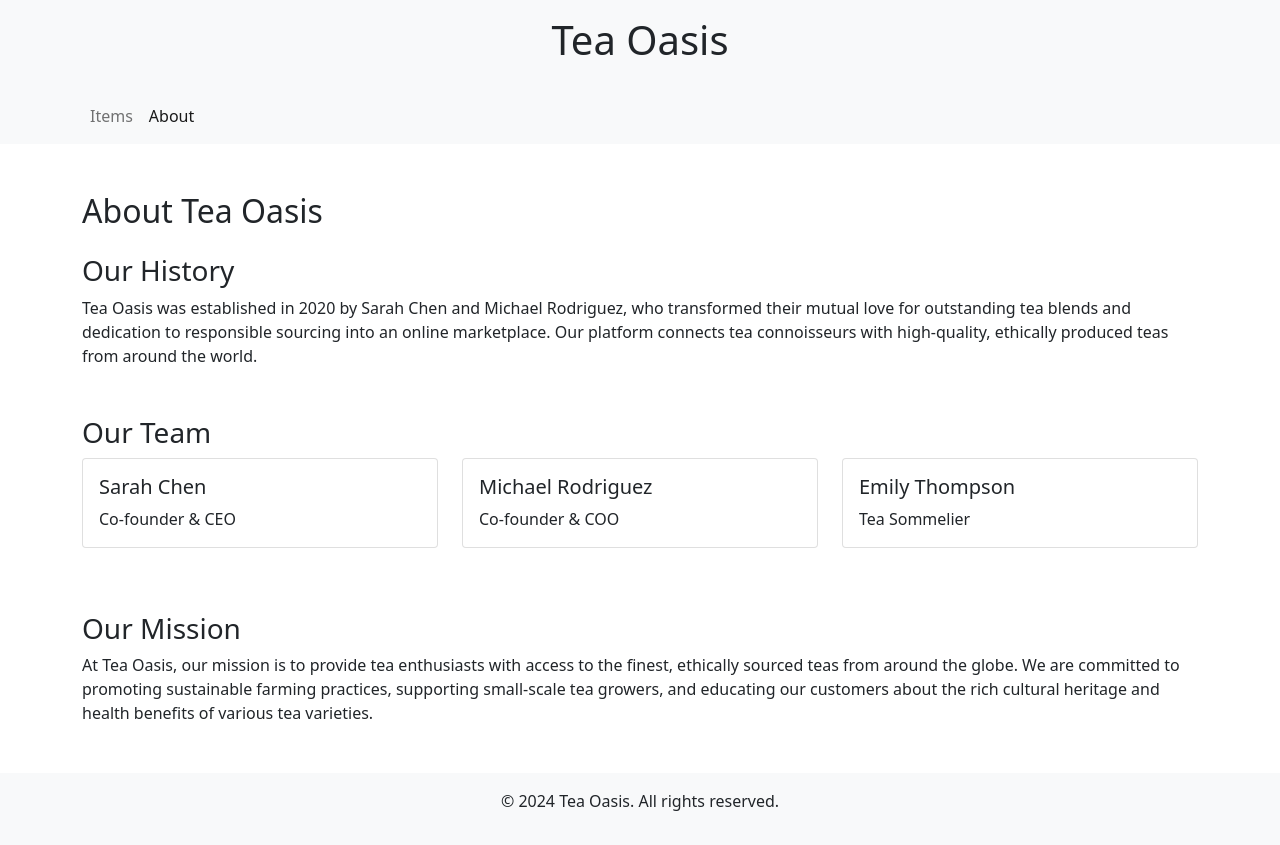
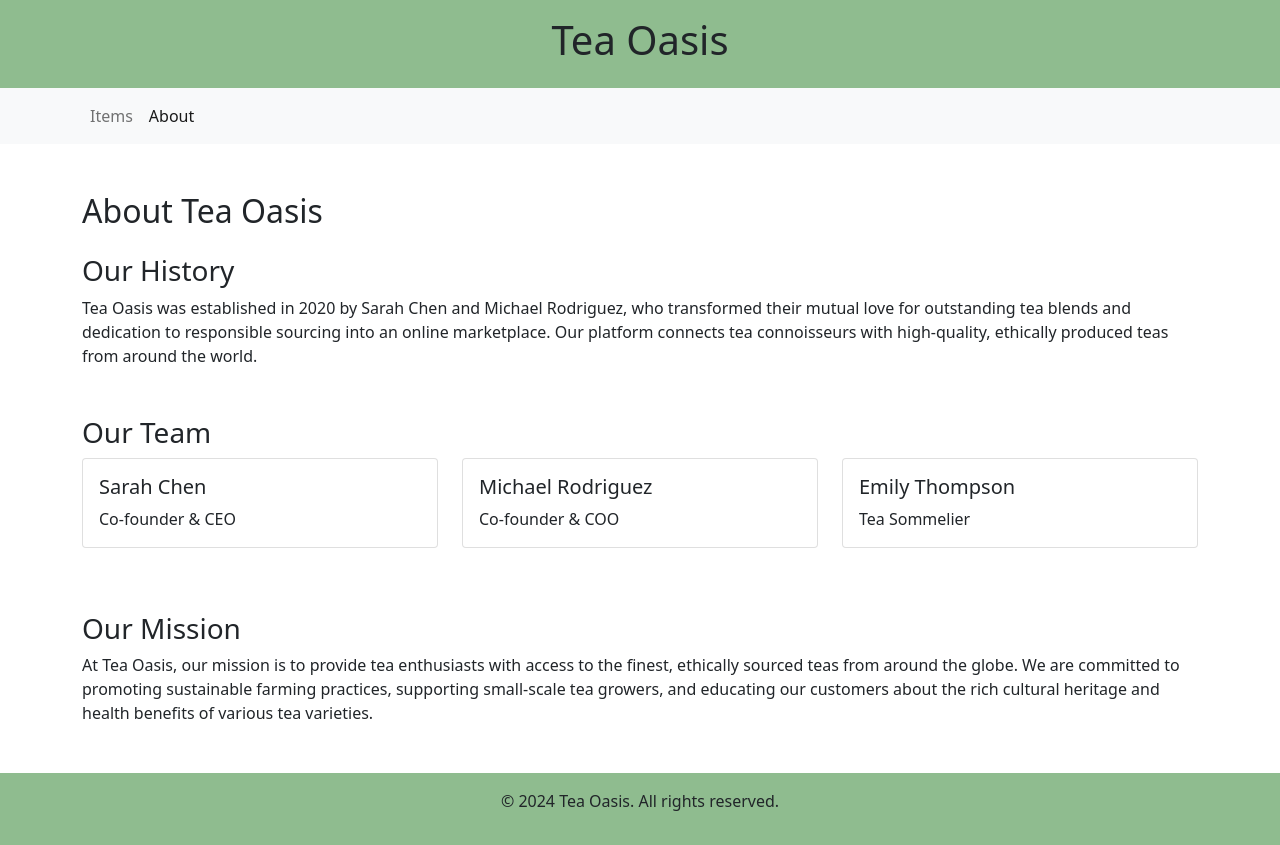
Before and after one commit to bigbag/shopping, a plain HTML site: page about.html in a window 1280 px wide. Drawn offline with nearby package versions, Linux system fonts and the light colour scheme.

Commit message:
Update color for footer and header

```diff
--- a/about.html
+++ b/about.html
@@ -5,10 +5,11 @@
     <meta name="viewport" content="width=device-width, initial-scale=1.0">
     <title>Tea Oasis - About Us</title>
     <link href="https://cdn.jsdelivr.net/npm/bootstrap@5.1.3/dist/css/bootstrap.min.css" rel="stylesheet">
+    <link rel="stylesheet" href="css/styles.css">
 </head>
 <body>
     <!-- Header -->
-    <header class="bg-light py-3">
+    <header class="bg-tea-green py-3">
         <div class="container">
             <h1 class="text-center">Tea Oasis</h1>
         </div>
@@ -79,7 +80,7 @@
     </main>
 
     <!-- Footer -->
-    <footer class="bg-light py-3 mt-5">
+    <footer class="bg-tea-green py-3 mt-5">
         <div class="container text-center">
             <p>&copy; 2024 Tea Oasis. All rights reserved.</p>
         </div>
--- a/css/styles.css
+++ b/css/styles.css
@@ -0,0 +1,3 @@
+.bg-tea-green {
+    background-color: #8FBC8F; /* A soft green color */
+}
```
Also changed, not shown: index.html (+3 -2 lines).
